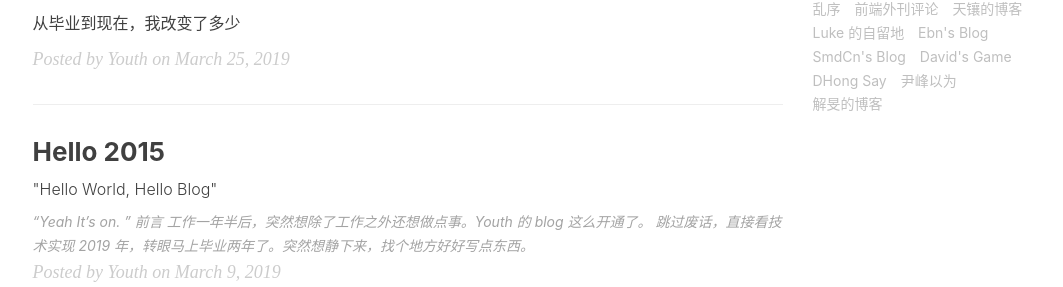
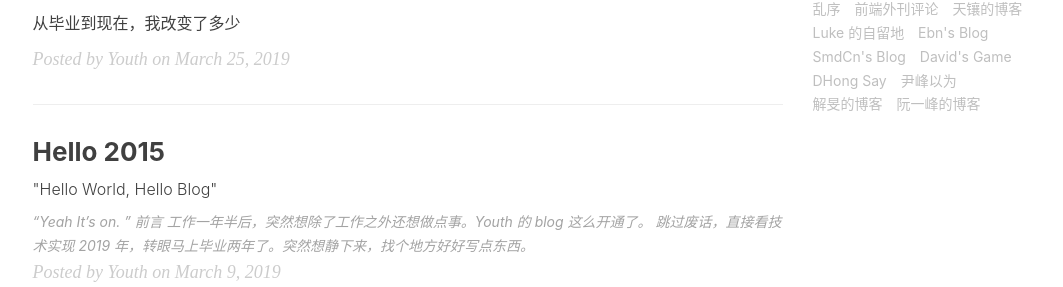
Before and after one commit to YouthTrading/youthtrading.github.io, a Jekyll site: the page built from index.html, in a window 1280 px wide and 900 px high, scrolled down 937 px. Shown: the part 165-452 px from the top of the window, without its empty margins (135-1198 px from the left). Built offline with Jekyll 4.4.1, drawn with Linux system fonts in a browser that asks for light colours; nearby versions of some CDN libraries; the list of posts is cut into pages by our own code; comment, search, counter and statistics services are not loaded.

```diff
--- a/_config.yml
+++ b/_config.yml
@@ -135,5 +135,8 @@
     },{
         title: "解旻的博客",
         href: "http://xieminis.me/"
+    },{
+        title: "阮一峰的博客",
+        href: "http://www.ruanyifeng.com/home.html"
     }
 ]
```
